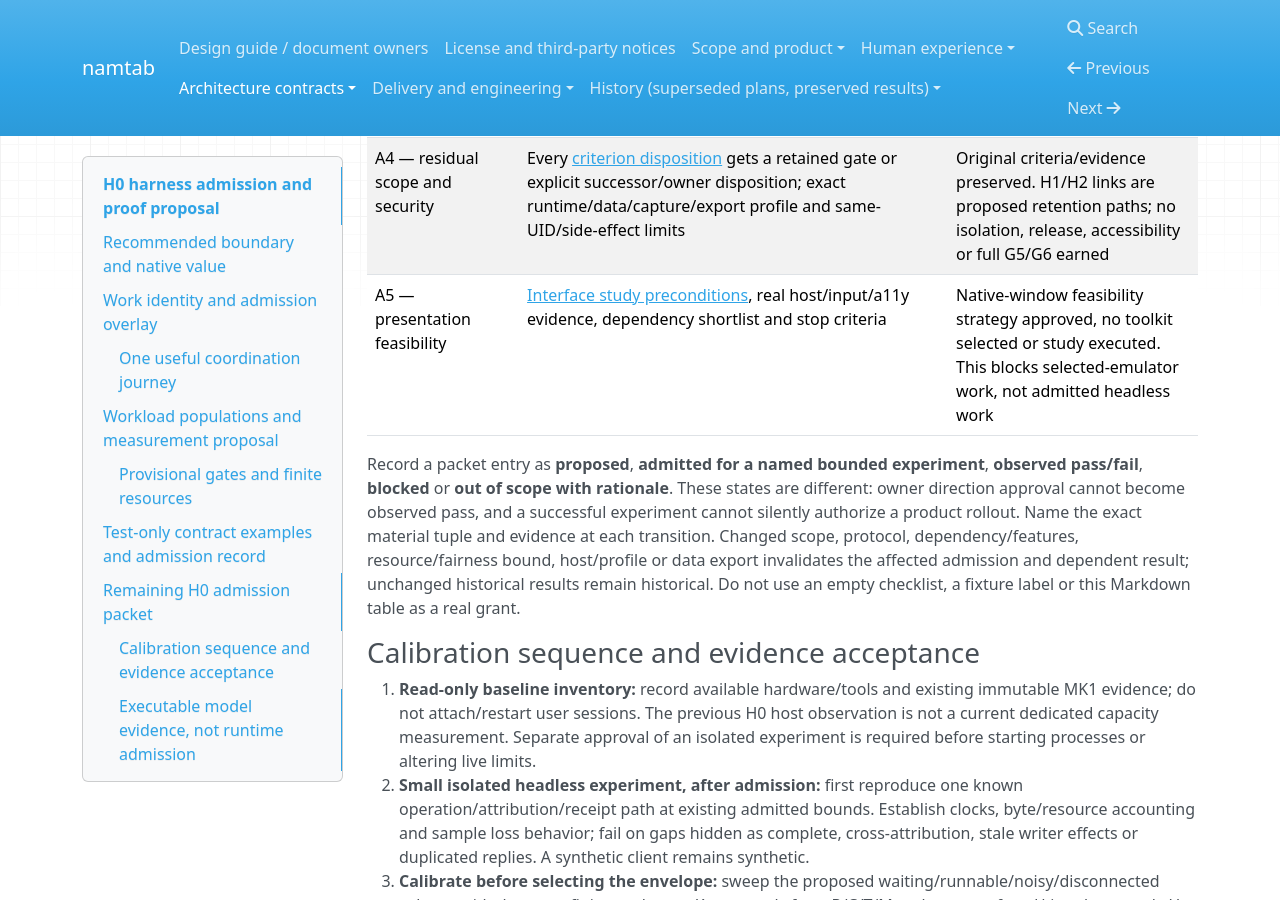
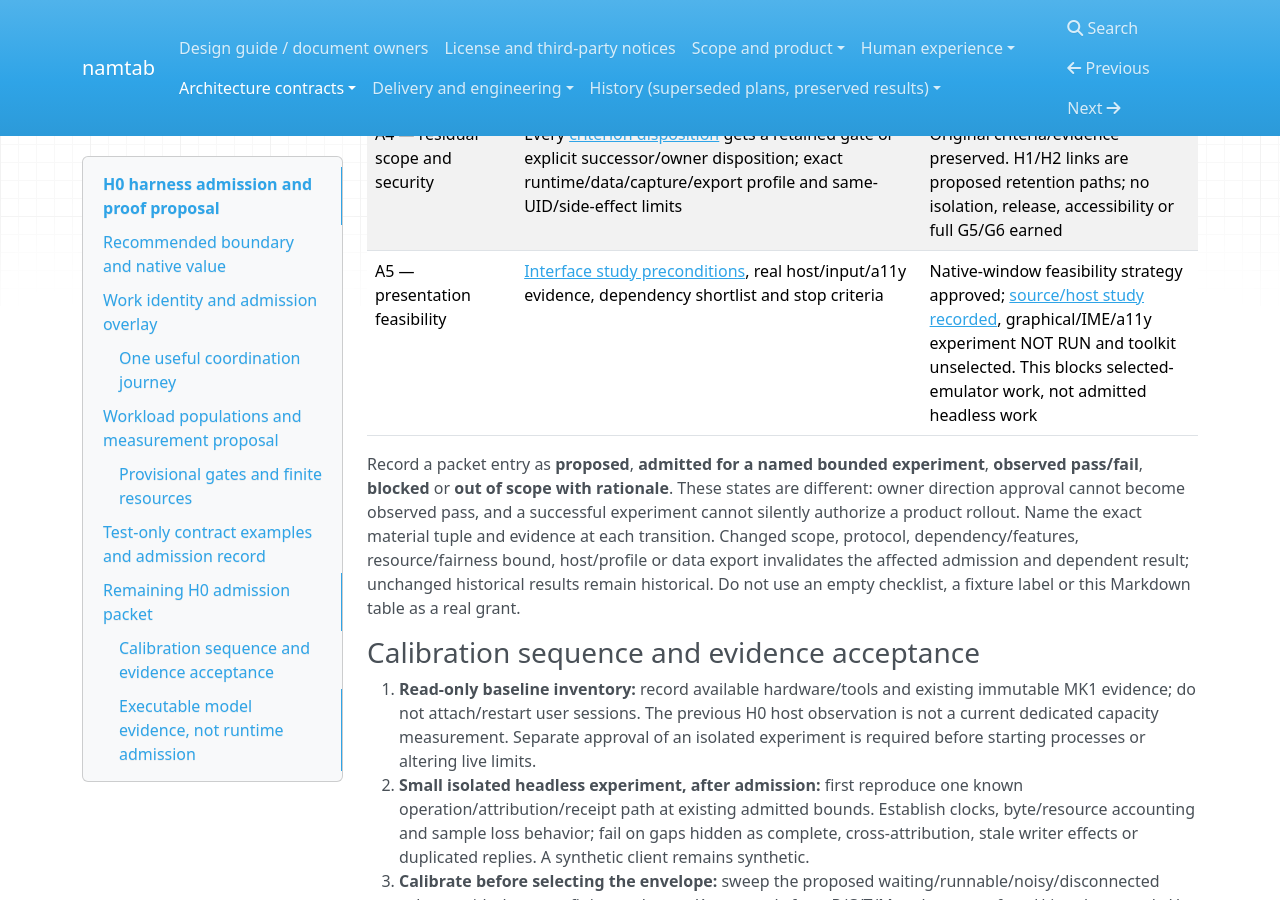
Before and after one commit to whoodes/namtab, an MkDocs documentation site: the page built from docs/engine/h0-harness-contracts.md, in a window 1280 px wide and 900 px high, scrolled down 7526 px. Built offline with MkDocs 1.6.1, drawn with Linux system fonts in a browser that asks for light colours; nearby versions of some CDN libraries.

Commit message:
Align H0 presentation status with the bounded study
Distinguish completed source/host assessment from the unrun graphical, IME and accessibility experiments. Keep toolkit selection and selected-emulator qualification unresolved.

Validation: strict MkDocs and845local links/fragments pass. This fixes a P3 consistency finding from the independent scope review; no runtime or dependency change.

```diff
--- a/docs/engine/h0-harness-contracts.md
+++ b/docs/engine/h0-harness-contracts.md
@@ -110,7 +110,7 @@ Recommended next engineering authorization, **not granted here**: one bounded he
 | A2 — wire and resources | Separately versioned native schema/decoder limits, exact dependency/features/targets/notices, finite retention/receipt/storage tuples and explicit overload/error/cancellation outcomes | Existing MK1/1 and N0 DTOs unchanged; no H0 wire or new dependency admitted. Do not increase MK1 constants to simulate admission |
 | A3 — workload and calibration | Host/build/versions and population/cohort tuple above; finite CPU/IO/output/attention fixtures; sampled timing boundaries, raw monotonic samples and total process/resource accounting | Study design only. Workload data, fairness/service bound, histogram method and capacity need pre-run admission then actual measurements |
 | A4 — residual scope and security | Every [criterion disposition](h0-residual-criteria.md) gets a retained gate or explicit successor/owner disposition; exact runtime/data/capture/export profile and same-UID/side-effect limits | Original criteria/evidence preserved. H1/H2 links are proposed retention paths; no isolation, release, accessibility or full G5/G6 earned |
-| A5 — presentation feasibility | [Interface study preconditions](../ux/h0-interface-decision.md#feasibility-study-preconditions), real host/input/a11y evidence, dependency shortlist and stop criteria | Native-window feasibility strategy approved, no toolkit selected or study executed. This blocks selected-emulator work, not admitted headless work |
+| A5 — presentation feasibility | [Interface study preconditions](../ux/h0-interface-decision.md#feasibility-study-preconditions), real host/input/a11y evidence, dependency shortlist and stop criteria | Native-window feasibility strategy approved; [source/host study recorded](../ux/h0-interface-decision.md#bounded-native-stack-study-2026-10-20), graphical/IME/a11y experiment NOT RUN and toolkit unselected. This blocks selected-emulator work, not admitted headless work |
 
 Record a packet entry as **proposed**, **admitted for a named bounded experiment**, **observed pass/fail**, **blocked** or **out of scope with rationale**. These states are different: owner direction approval cannot become observed pass, and a successful experiment cannot silently authorize a product rollout. Name the exact material tuple and evidence at each transition. Changed scope, protocol, dependency/features, resource/fairness bound, host/profile or data export invalidates the affected admission and dependent result; unchanged historical results remain historical. Do not use an empty checklist, a fixture label or this Markdown table as a real grant.
 
```
